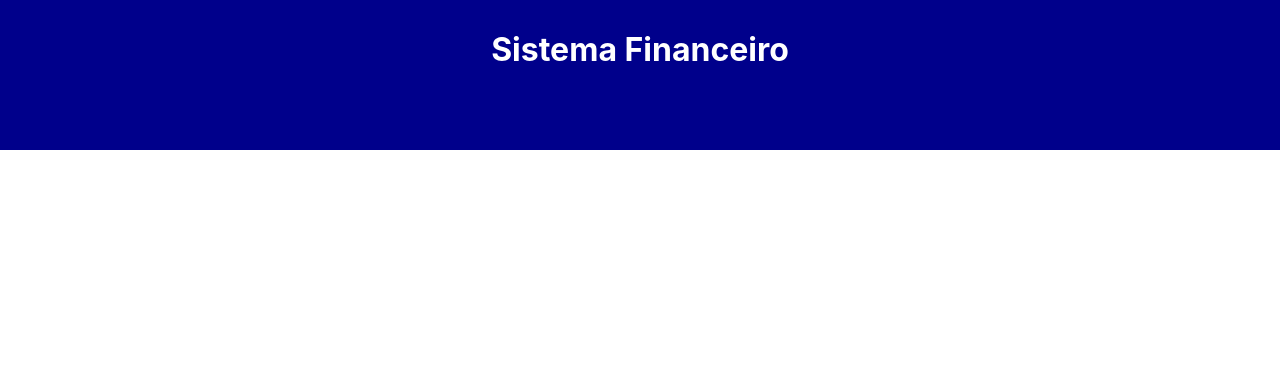
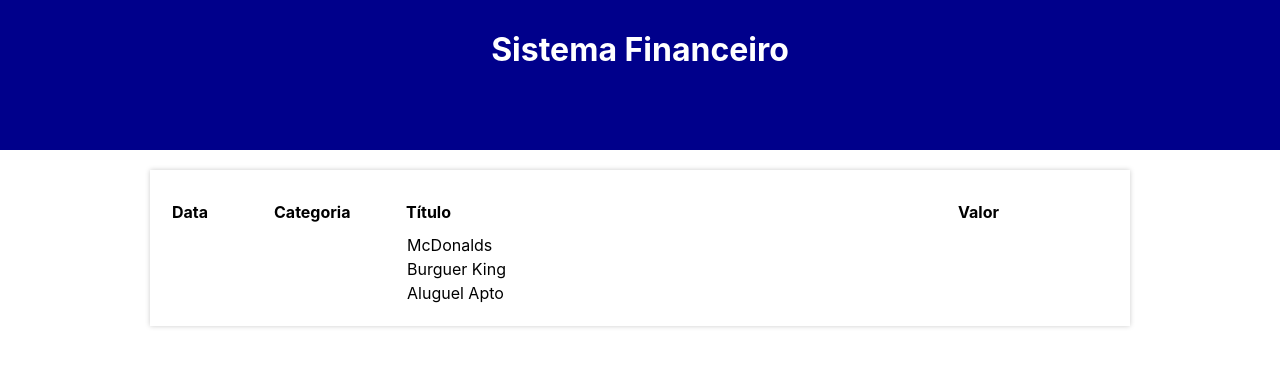
Before and after one commit to carloseduardob94/Expense-Tracker, a React (Create React App) app: page / in a window 1280 px wide. Shown: the top 366 px of the page. Built offline with nearby package versions, Linux system fonts and the light colour scheme.

Commit message:
TableArea created

```diff
--- a/src/App.tsx
+++ b/src/App.tsx
@@ -5,6 +5,7 @@ import { Item } from './types/Item'
 import { items } from './data/items'
 import { Category } from './types/Category'
 import { categories } from './data/categories'
+import { TableArea } from './components/TableArea'
 
 import { getCurrentMonth, filterListByMonth } from './helpers/dateFilter';
 
@@ -30,7 +31,7 @@ const App = () => {
 
         {/*Área de inserir informações*/}
 
-        {/*Tabela de itens*/}
+        <TableArea list={filteredList}/>
 
 
       </Body>
--- /dev/null
+++ b/src/components/TableArea/index.tsx
@@ -0,0 +1,32 @@
+import { Table, TableHeadColumn } from './style'
+import { Item } from '../../types/Item'
+
+type Props = {
+  list: Item[]
+}
+
+export const TableArea = ({ list }: Props) => {
+  return(
+    <Table>
+      <thead>
+        <tr>
+          <TableHeadColumn width={100}>Data</TableHeadColumn>
+          <TableHeadColumn width={130}>Categoria</TableHeadColumn>
+          <TableHeadColumn>Título</TableHeadColumn>
+          <TableHeadColumn width={150}>Valor</TableHeadColumn>
+        </tr>
+      </thead>
+      <tbody>
+        {list.map((item, index)=>(
+          <tr key={index}>
+            <td></td>
+            <td></td>
+            <td>{item.title}</td>
+            <td></td>
+          </tr>
+        ))}
+      </tbody>
+
+    </Table>
+  )
+}
--- /dev/null
+++ b/src/components/TableArea/style.ts
@@ -0,0 +1,15 @@
+import styled from "styled-components";
+
+export const Table = styled.table`
+  width: 100%;
+  background-color: #FFF;
+  padding: 20px;
+  box-shadow: 0 0 5px #ccc;
+  margin-top: 20px;
+`;
+
+export const TableHeadColumn = styled.th<{width?: number}>`
+  width: ${props => props.width ? `${props.width}px` : 'auto'};
+  padding: 10px 0;
+  text-align: left;
+`;
```
